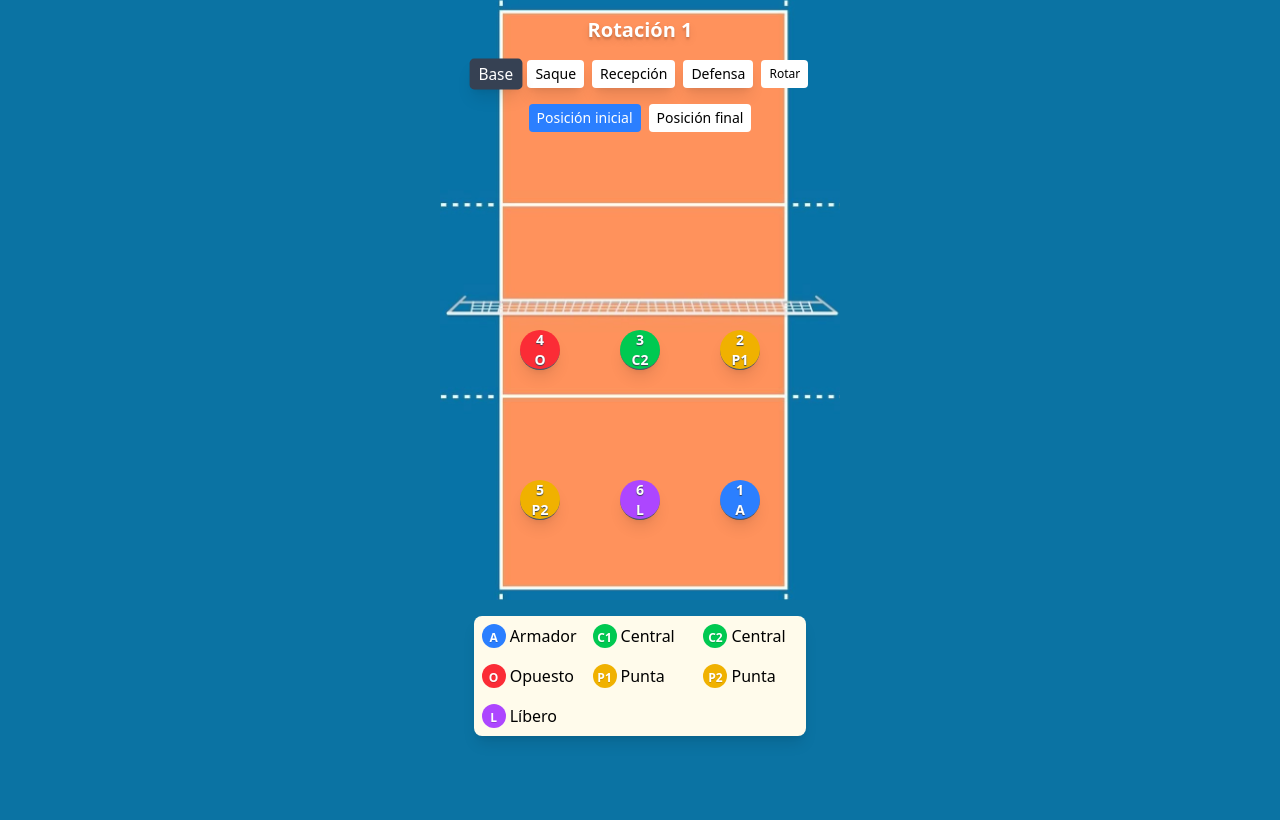
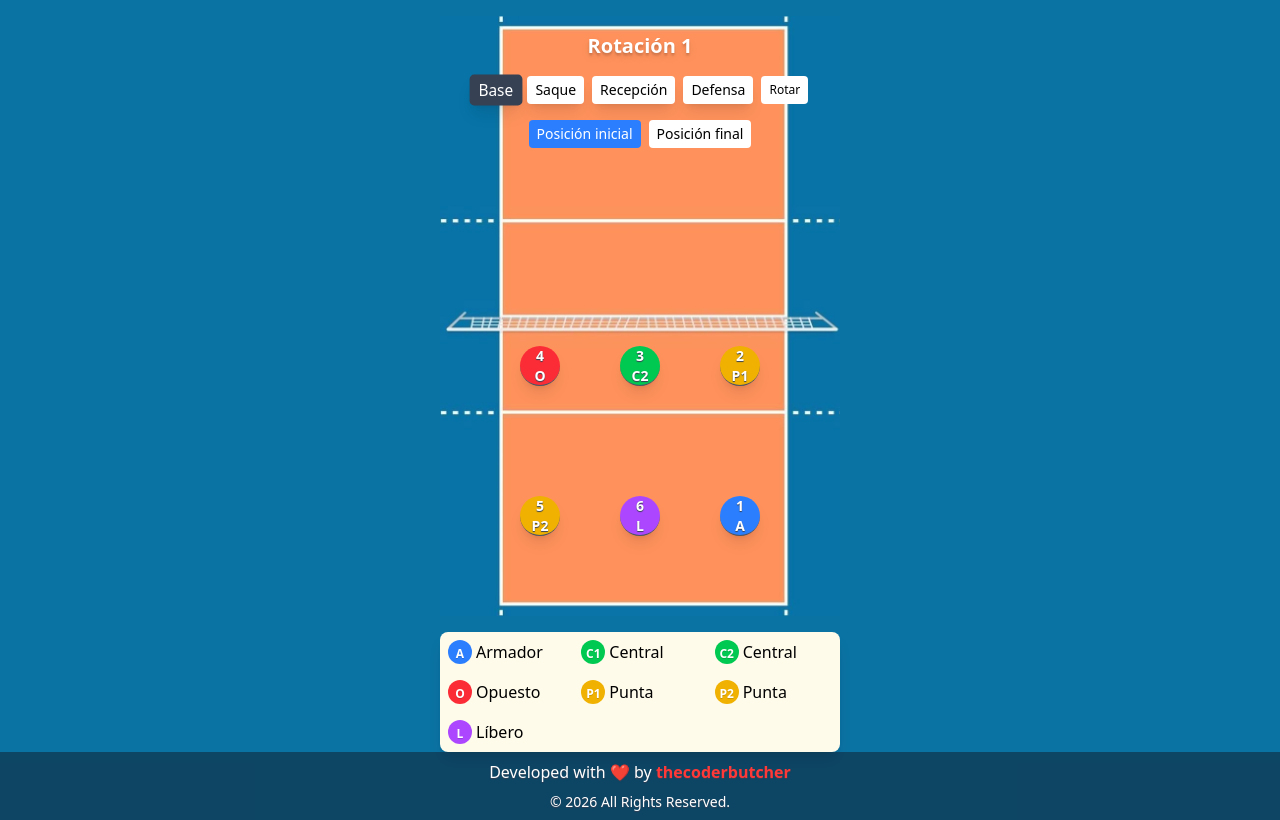
Before and after one commit to thecoderbutcher/netplay-rotation-preview, a React (Vite) app: page / in a window 1280 px wide. Built offline with nearby package versions, Linux system fonts and the light colour scheme.

Commit message:
update app main

```diff
--- a/src/App.jsx
+++ b/src/App.jsx
@@ -6,6 +6,7 @@ import ButtonOption from "./components/ModeButton.jsx";
 import References from "./components/References.jsx";
 import { colors } from "../constants/colors.js";
 import PositionButton from "./components/PositionButton.jsx";
+import Footer from "./components/Footer.jsx";
 
 export default function VolleyCourt() {
   const [index, setIndex] = useState(0);
@@ -14,6 +15,7 @@ export default function VolleyCourt() {
 
   return (
     <div className="min-h-screen flex flex-col items-center">
+      <div className="flex flex-1 flex-col mt-4">
         {/* Cancha */}
         <div className="flex flex-col relative max-w-md w-[400px] h-[600px] bg-[url('./assets/images/court.webp')] bg-cover ">
           {/* Botones zona rival */}
@@ -69,5 +71,7 @@ export default function VolleyCourt() {
         </div>
         <References />
       </div>
+      <Footer />
+    </div>
   );
 }
```
Lines whose indentation alone changed are shown as unchanged.
